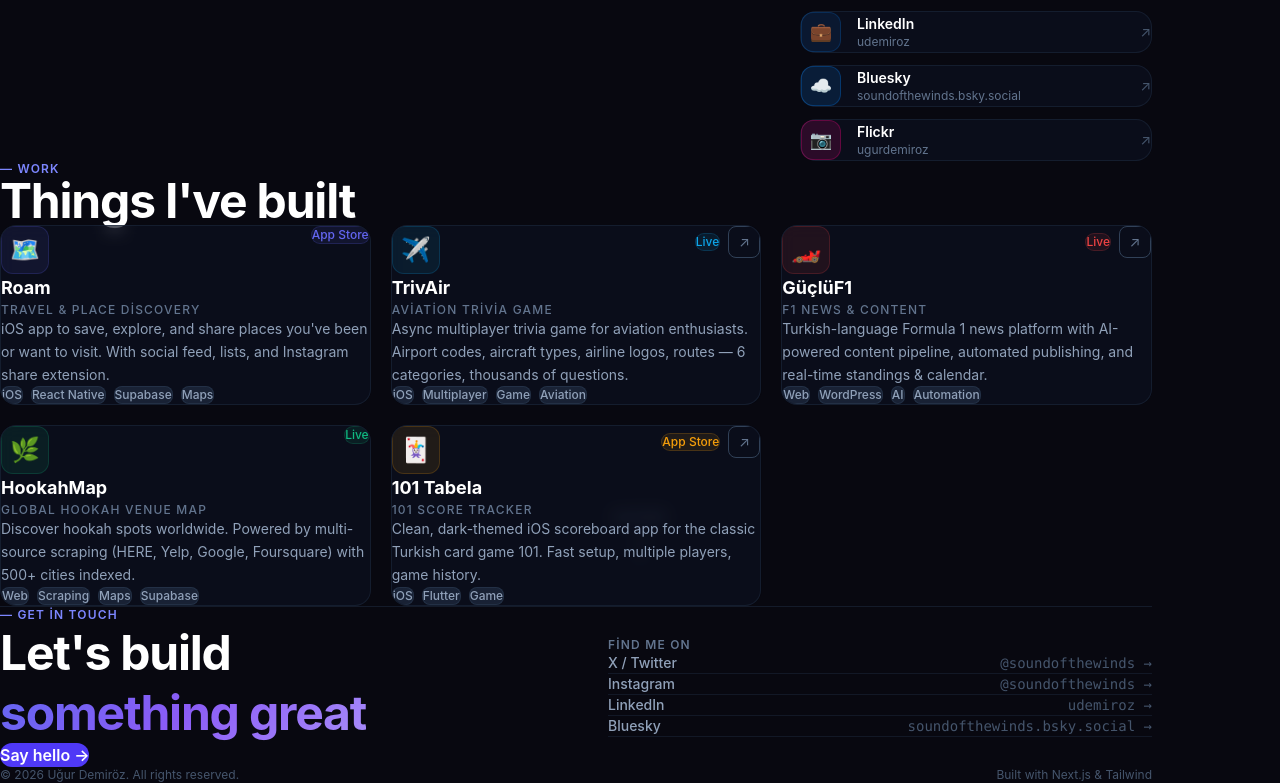
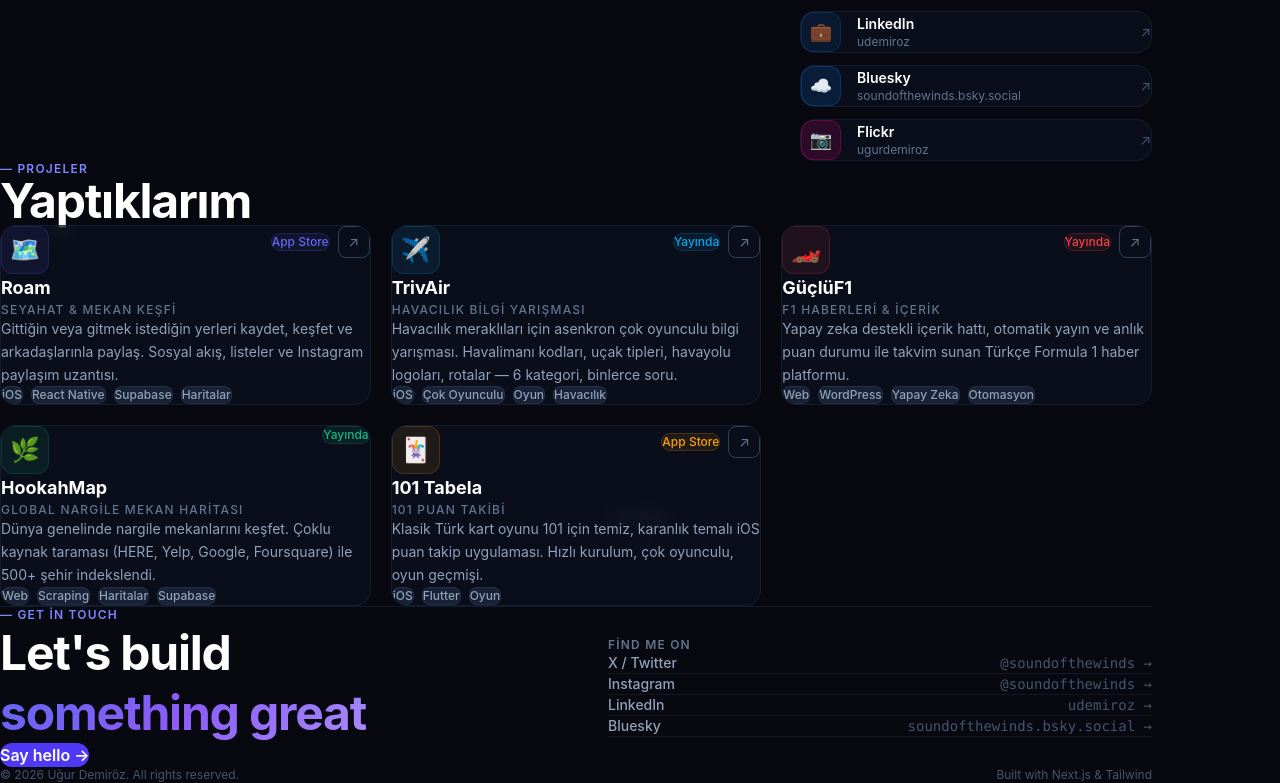
Before and after one commit to u-demiroz/ugurdemiroz, a Next.js app: page / in a window 1280 px wide. Shown: the part 1085-1868 px from the top of the page. Built offline with nearby package versions, Linux system fonts and the light colour scheme.

Commit message:
feat: Turkish projects

```diff
--- a/components/Projects.tsx
+++ b/components/Projects.tsx
@@ -17,52 +17,48 @@
 const PROJECTS: Project[] = [
   {
     name: "Roam",
-    tagline: "Travel & Place Discovery",
-    description:
-      "iOS app to save, explore, and share places you've been or want to visit. With social feed, lists, and Instagram share extension.",
-    tags: ["iOS", "React Native", "Supabase", "Maps"],
+    tagline: "Seyahat & Mekan Keşfi",
+    description: "Gittiğin veya gitmek istediğin yerleri kaydet, keşfet ve arkadaşlarınla paylaş. Sosyal akış, listeler ve Instagram paylaşım uzantısı.",
+    tags: ["iOS", "React Native", "Supabase", "Haritalar"],
+    url: "https://apps.apple.com/us/app/roam-map/id6761302186",
     accent: "#6366f1",
     emoji: "🗺️",
     status: "App Store",
   },
   {
     name: "TrivAir",
-    tagline: "Aviation Trivia Game",
-    description:
-      "Async multiplayer trivia game for aviation enthusiasts. Airport codes, aircraft types, airline logos, routes — 6 categories, thousands of questions.",
-    tags: ["iOS", "Multiplayer", "Game", "Aviation"],
+    tagline: "Havacılık Bilgi Yarışması",
+    description: "Havacılık meraklıları için asenkron çok oyunculu bilgi yarışması. Havalimanı kodları, uçak tipleri, havayolu logoları, rotalar — 6 kategori, binlerce soru.",
+    tags: ["iOS", "Çok Oyunculu", "Oyun", "Havacılık"],
     url: "https://trivair.app",
     accent: "#0ea5e9",
     emoji: "✈️",
-    status: "Live",
+    status: "Yayında",
   },
   {
     name: "GüçlüF1",
-    tagline: "F1 News & Content",
-    description:
-      "Turkish-language Formula 1 news platform with AI-powered content pipeline, automated publishing, and real-time standings & calendar.",
-    tags: ["Web", "WordPress", "AI", "Automation"],
+    tagline: "F1 Haberleri & İçerik",
+    description: "Yapay zeka destekli içerik hattı, otomatik yayın ve anlık puan durumu ile takvim sunan Türkçe Formula 1 haber platformu.",
+    tags: ["Web", "WordPress", "Yapay Zeka", "Otomasyon"],
     url: "https://gucluf1.com",
     accent: "#ef4444",
     emoji: "🏎️",
-    status: "Live",
+    status: "Yayında",
   },
   {
     name: "HookahMap",
-    tagline: "Global Hookah Venue Map",
-    description:
-      "Discover hookah spots worldwide. Powered by multi-source scraping (HERE, Yelp, Google, Foursquare) with 500+ cities indexed.",
-    tags: ["Web", "Scraping", "Maps", "Supabase"],
+    tagline: "Global Nargile Mekan Haritası",
+    description: "Dünya genelinde nargile mekanlarını keşfet. Çoklu kaynak taraması (HERE, Yelp, Google, Foursquare) ile 500+ şehir indekslendi.",
+    tags: ["Web", "Scraping", "Haritalar", "Supabase"],
     accent: "#10b981",
     emoji: "🌿",
-    status: "Live",
+    status: "Yayında",
   },
   {
     name: "101 Tabela",
-    tagline: "101 Score Tracker",
-    description:
-      "Clean, dark-themed iOS scoreboard app for the classic Turkish card game 101. Fast setup, multiple players, game history.",
-    tags: ["iOS", "Flutter", "Game"],
+    tagline: "101 Puan Takibi",
+    description: "Klasik Türk kart oyunu 101 için temiz, karanlık temalı iOS puan takip uygulaması. Hızlı kurulum, çok oyunculu, oyun geçmişi.",
+    tags: ["iOS", "Flutter", "Oyun"],
     url: "https://apps.apple.com/us/app/101-tabela/id6761936487",
     accent: "#f59e0b",
     emoji: "🃏",
@@ -80,15 +76,10 @@
                  hover:border-slate-700/80 transition-all duration-300 overflow-hidden
                  hover:shadow-2xl hover:shadow-slate-900/50 hover:-translate-y-1"
     >
-      {/* Accent glow */}
       <div
         className="absolute inset-0 opacity-0 group-hover:opacity-100 transition-opacity duration-500 rounded-2xl"
-        style={{
-          background: `radial-gradient(ellipse at 50% 0%, ${project.accent}12 0%, transparent 60%)`,
-        }}
+        style={{ background: `radial-gradient(ellipse at 50% 0%, ${project.accent}12 0%, transparent 60%)` }}
       />
-
-      {/* Top row */}
       <div className="relative flex items-start justify-between mb-5">
         <div
           className="w-12 h-12 rounded-xl flex items-center justify-center text-2xl"
@@ -96,46 +87,27 @@
         >
           {project.emoji}
         </div>
-
         <div className="flex items-center gap-2">
           {project.status && (
             <span className="text-xs px-2.5 py-1 rounded-full font-medium"
-              style={{
-                background: `${project.accent}18`,
-                color: project.accent,
-                border: `1px solid ${project.accent}30`,
-              }}>
+              style={{ background: `${project.accent}18`, color: project.accent, border: `1px solid ${project.accent}30` }}>
               {project.status}
             </span>
           )}
           {project.url && (
-            <span
-              className="w-8 h-8 rounded-lg border border-slate-700 group-hover:border-slate-600 flex items-center justify-center
-                         text-slate-500 group-hover:text-white transition-all duration-200 text-sm"
-            >
+            <span className="w-8 h-8 rounded-lg border border-slate-700 group-hover:border-slate-600 flex items-center justify-center text-slate-500 group-hover:text-white transition-all duration-200 text-sm">
               ↗
             </span>
           )}
         </div>
       </div>
-
-      {/* Content */}
       <div className="relative">
         <h3 className="text-lg font-bold text-white mb-1">{project.name}</h3>
-        <p className="text-xs font-medium text-slate-500 uppercase tracking-widest mb-3">
-          {project.tagline}
-        </p>
-        <p className="text-sm text-slate-400 leading-relaxed mb-5">
-          {project.description}
-        </p>
-
-        {/* Tags */}
+        <p className="text-xs font-medium text-slate-500 uppercase tracking-widest mb-3">{project.tagline}</p>
+        <p className="text-sm text-slate-400 leading-relaxed mb-5">{project.description}</p>
         <div className="flex flex-wrap gap-2">
           {project.tags.map((tag) => (
-            <span
-              key={tag}
-              className="text-xs px-2.5 py-1 rounded-lg bg-slate-800/80 text-slate-400 border border-slate-700/50 font-medium"
-            >
+            <span key={tag} className="text-xs px-2.5 py-1 rounded-lg bg-slate-800/80 text-slate-400 border border-slate-700/50 font-medium">
               {tag}
             </span>
           ))}
@@ -153,9 +125,7 @@
       className="group relative"
     >
       {project.url ? (
-        <a href={project.url} target="_blank" rel="noopener noreferrer" className="block h-full">
-          {cardContent}
-        </a>
+        <a href={project.url} target="_blank" rel="noopener noreferrer" className="block h-full">{cardContent}</a>
       ) : (
         cardContent
       )}
@@ -176,14 +146,9 @@
         transition={{ duration: 0.6 }}
         className="mb-14"
       >
-        <p className="text-xs font-semibold text-indigo-400 tracking-widest uppercase mb-3">
-          — Work
-        </p>
-        <h2 className="text-4xl sm:text-5xl font-bold tracking-tight text-white">
-          Things I&apos;ve built
-        </h2>
+        <p className="text-xs font-semibold text-indigo-400 tracking-widest uppercase mb-3">— Projeler</p>
+        <h2 className="text-4xl sm:text-5xl font-bold tracking-tight text-white">Yaptıklarım</h2>
       </motion.div>
-
       <div className="grid grid-cols-1 md:grid-cols-2 xl:grid-cols-3 gap-5">
         {PROJECTS.map((project, i) => (
           <ProjectCard key={project.name} project={project} index={i} />
```
